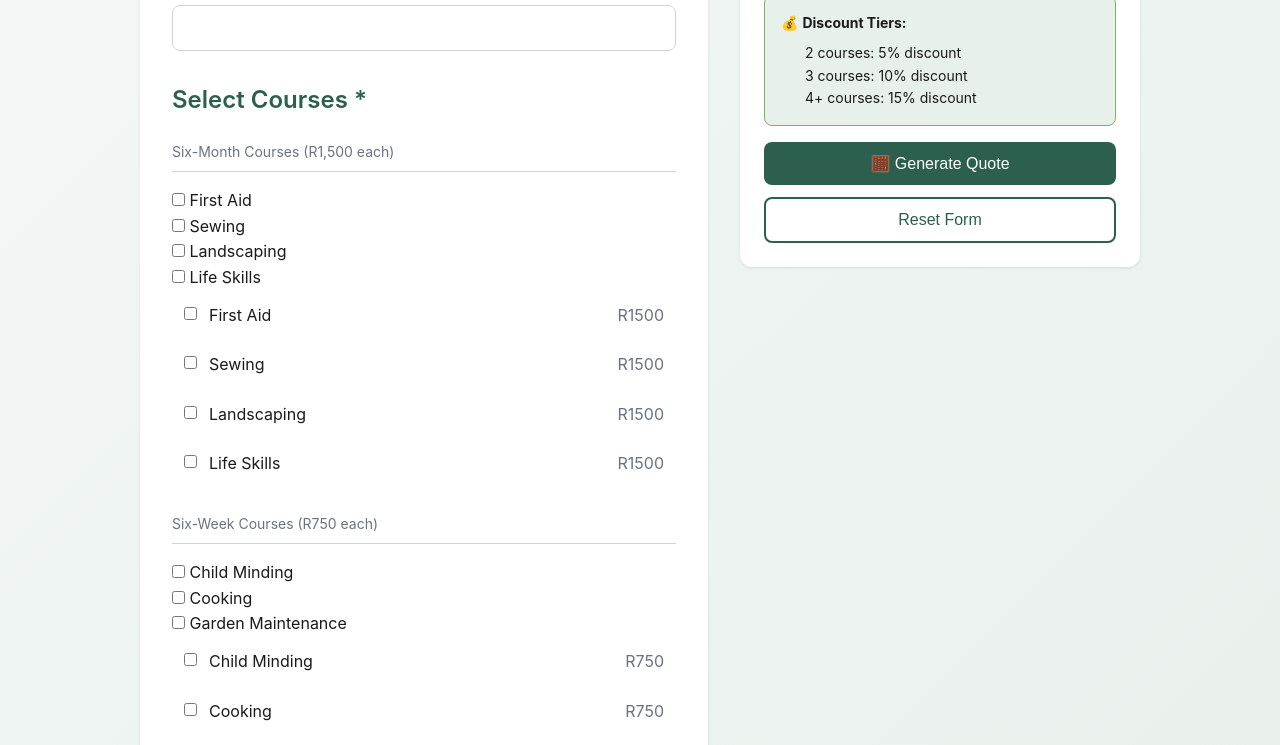
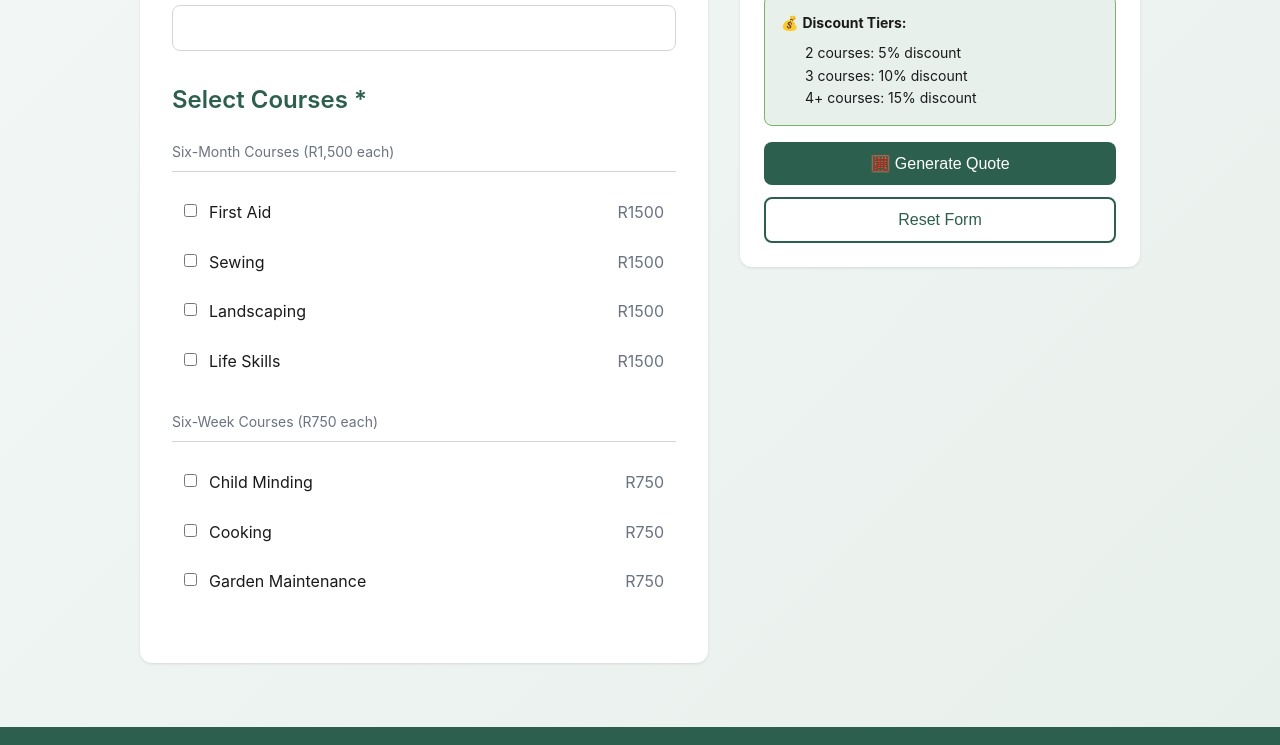
Before and after one commit to Enhle-Lulu/Empowering_the_nation, a plain HTML site: page calculator.html in a window 1280 px wide. Shown: the part 690-1435 px from the top of the page. Drawn offline with Linux system fonts and the light colour scheme; files whose address does not match are found by name.

Commit message:
about commit

```diff
--- a/calculator.html
+++ b/calculator.html
@@ -130,7 +130,7 @@
                     <a href="six-week-courses.html" class="nav-link">Six-Week</a>
                     <a href="calculator.html" class="nav-link active">Fee Calculator</a>
                     <a href="about.html" class="nav-link">About Us</a>
-                    <a href="contact.html" class="nav-link">Contact</a>
+                    <a href="contact.html" class="nav-link">Contact Us</a>
                 </div>
             </div>
         </div>
@@ -180,29 +180,11 @@
 
                                 <div class="course-section">
                                     <div class="course-section-title">Six-Month Courses (R1,500 each)</div>
-                                    <div class="course-checkboxes">
-                                        <input type="checkbox" id="course_First_Aid" name="course" value="1500" data-name="First Aid">
-                                        <label for="course_First_Aid">First Aid</label><br>
-                                        <input type="checkbox" id="course_Sewing" name="course" value="1500" data-name="Sewing">
-                                        <label for="course_Sewing">Sewing</label><br>
-                                        <input type="checkbox" id="course_Landscaping" name="course" value="1500" data-name="Landscaping">
-                                        <label for="course_Landscaping">Landscaping</label><br>
-                                        <input type="checkbox" id="course_Life_Skills" name="course" value="1500" data-name="Life Skills">
-                                        <label for="course_Life_Skills" >Life Skills</label><br>
-                                    </div>
                                     <div id="sixMonthCourses"></div>
                                 </div>
 
                                 <div class="course-section">
                                     <div class="course-section-title">Six-Week Courses (R750 each)</div>
-                                    <div class="course-checkboxes">
-                                        <input type="checkbox" id="course_Child_Minding" name="course" value="750" data-name="Child Minding">
-                                        <label for="course_Child_Minding">Child Minding</label><br>
-                                        <input type="checkbox" id="course_Cooking" name="course" value="750" data-name="Cooking">
-                                        <label for="course_Cooking">Cooking</label><br>
-                                        <input type="checkbox" id="course_Garden_Maintenance" name="course" value="750" data-name="Garden Maintenance">
-                                        <label for="course_Garden_Maintenance">Garden Maintenance</label><br>
-                                    </div>
                                     <div id="sixWeekCourses"></div>
                                 </div>
 
```
Also changed, not shown: about.html (+1 -1 lines), contact.html (+1 -1 lines), index.html (+2 -2 lines), scripts/calculator.js (renamed from calculator.js), scripts/main.js (renamed from main.js).
